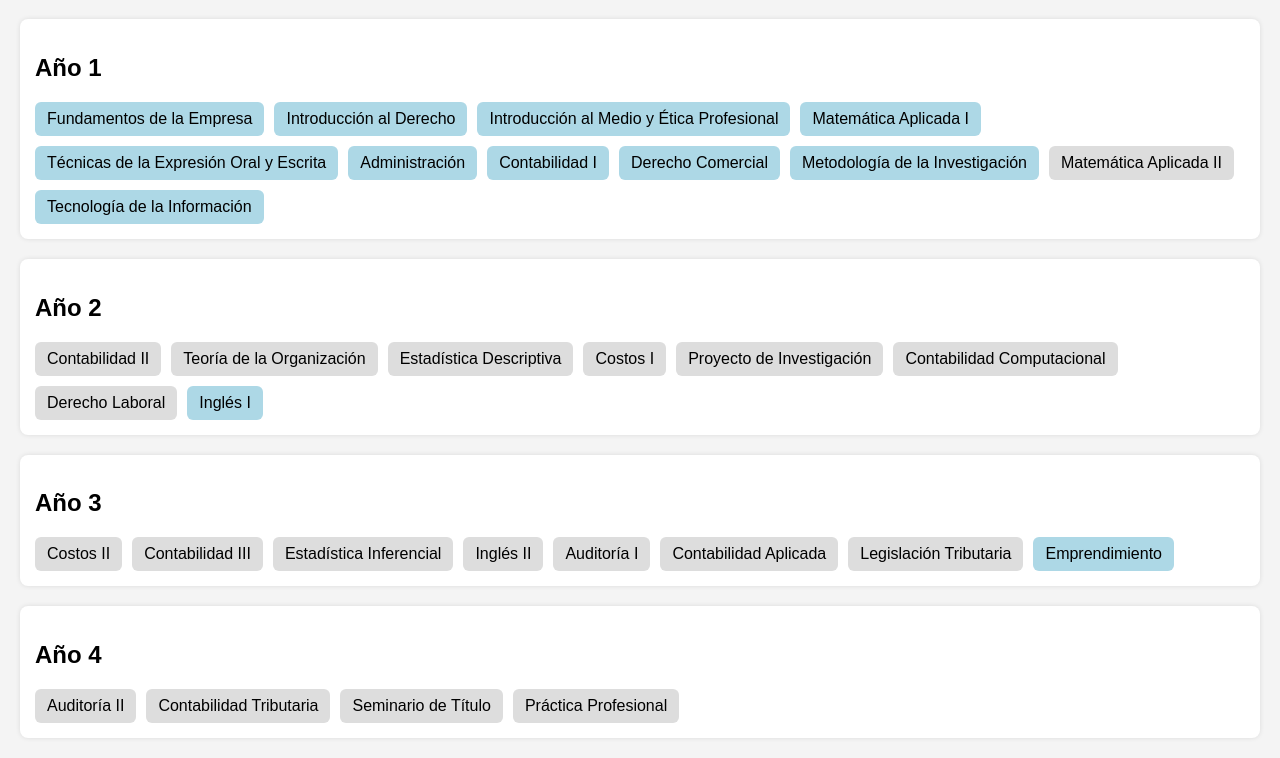
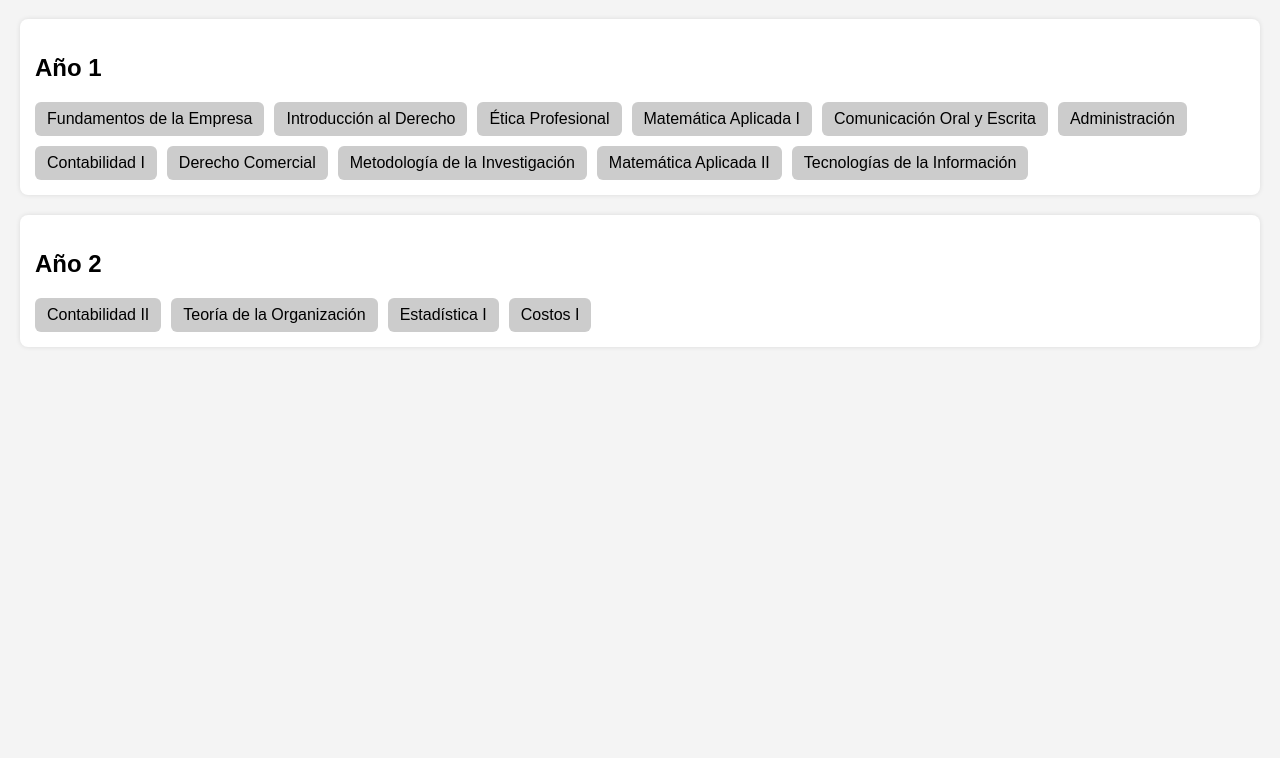
Before and after one commit to pipealarval/malla-contador-auditor-2021, a plain HTML site: page index.html in a window 1280 px wide. Shown: the part 61-819 px from the top of the page. Drawn offline with Linux system fonts and the light colour scheme.

Commit message:
Update index.html

```diff
--- a/index.html
+++ b/index.html
@@ -3,26 +3,27 @@
 <head>
   <meta charset="UTF-8">
   <meta name="viewport" content="width=device-width, initial-scale=1.0">
-  <title>Malla Curricular Contador Auditor</title>
+  <title>Malla Curricular - Contador Auditor (Feli)</title>
   <link rel="stylesheet" href="style.css">
 </head>
 <body>
   <h1>Malla Curricular - Contador Auditor</h1>
   <div class="malla">
+
     <div class="anio" id="anio-1">
       <h2>Año 1</h2>
       <div class="ramos">
         <div class="ramo" data-requisitos="">Fundamentos de la Empresa</div>
         <div class="ramo" data-requisitos="">Introducción al Derecho</div>
-        <div class="ramo" data-requisitos="">Introducción al Medio y Ética Profesional</div>
+        <div class="ramo" data-requisitos="">Ética Profesional</div>
         <div class="ramo" data-requisitos="">Matemática Aplicada I</div>
-        <div class="ramo" data-requisitos="">Técnicas de la Expresión Oral y Escrita</div>
+        <div class="ramo" data-requisitos="">Comunicación Oral y Escrita</div>
         <div class="ramo" data-requisitos="">Administración</div>
         <div class="ramo" data-requisitos="">Contabilidad I</div>
         <div class="ramo" data-requisitos="">Derecho Comercial</div>
         <div class="ramo" data-requisitos="">Metodología de la Investigación</div>
         <div class="ramo" data-requisitos="Matemática Aplicada I">Matemática Aplicada II</div>
-        <div class="ramo" data-requisitos="">Tecnología de la Información</div>
+        <div class="ramo" data-requisitos="">Tecnologías de la Información</div>
       </div>
     </div>
 
@@ -31,40 +32,6 @@
       <div class="ramos">
         <div class="ramo" data-requisitos="Contabilidad I">Contabilidad II</div>
         <div class="ramo" data-requisitos="Administración">Teoría de la Organización</div>
-        <div class="ramo" data-requisitos="Matemática Aplicada II">Estadística Descriptiva</div>
+        <div class="ramo" data-requisitos="Matemática Aplicada II">Estadística I</div>
         <div class="ramo" data-requisitos="Contabilidad I">Costos I</div>
-        <div class="ramo" data-requisitos="Metodología de la Investigación">Proyecto de Investigación</div>
-        <div class="ramo" data-requisitos="Contabilidad II">Contabilidad Computacional</div>
-        <div class="ramo" data-requisitos="Derecho Comercial">Derecho Laboral</div>
-        <div class="ramo" data-requisitos="">Inglés I</div>
-      </div>
-    </div>
-
-    <div class="anio" id="anio-3">
-      <h2>Año 3</h2>
-      <div class="ramos">
-        <div class="ramo" data-requisitos="Costos I">Costos II</div>
-        <div class="ramo" data-requisitos="Contabilidad II">Contabilidad III</div>
-        <div class="ramo" data-requisitos="Estadística Descriptiva">Estadística Inferencial</div>
-        <div class="ramo" data-requisitos="Inglés I">Inglés II</div>
-        <div class="ramo" data-requisitos="Contabilidad III, Estadística Inferencial">Auditoría I</div>
-        <div class="ramo" data-requisitos="Contabilidad Computacional">Contabilidad Aplicada</div>
-        <div class="ramo" data-requisitos="Derecho Laboral">Legislación Tributaria</div>
-        <div class="ramo" data-requisitos="">Emprendimiento</div>
-      </div>
-    </div>
-
-    <div class="anio" id="anio-4">
-      <h2>Año 4</h2>
-      <div class="ramos">
-        <div class="ramo" data-requisitos="Auditoría I">Auditoría II</div>
-        <div class="ramo" data-requisitos="Contabilidad Aplicada, Legislación Tributaria">Contabilidad Tributaria</div>
-        <div class="ramo" data-requisitos="Auditoría II">Seminario de Título</div>
-        <div class="ramo" data-requisitos="Contabilidad Tributaria">Práctica Profesional</div>
-      </div>
-    </div>
-  </div>
-
-  <script src="script.js"></script>
-</body>
-</html>
+        <div class="ramo" data-requisitos="Metodo
```
